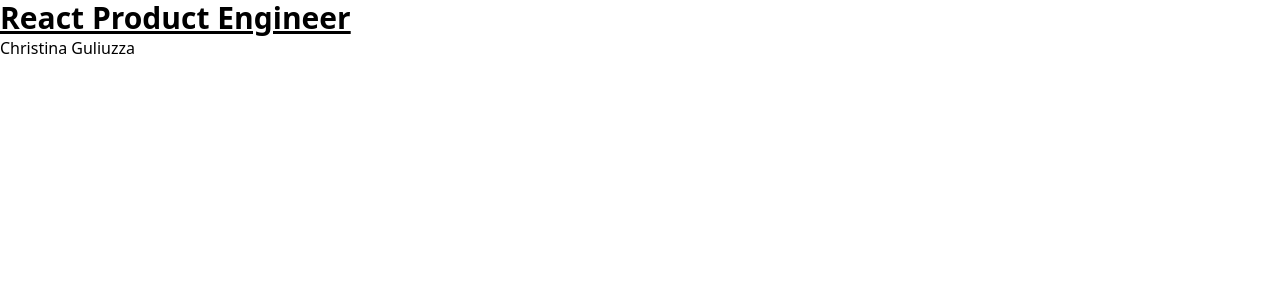
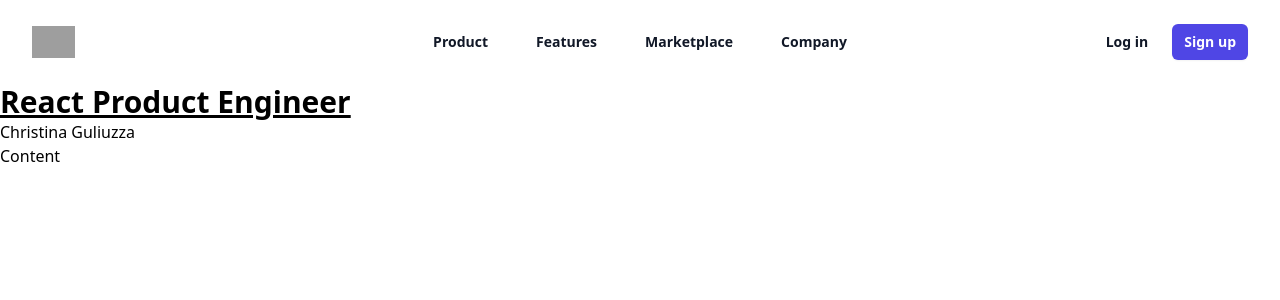
Before and after one commit to cguliuzza/tina-dev-site, a Next.js app: page / in a window 1280 px wide. Shown: the top 300 px of the page. Built offline with nearby package versions, Linux system fonts and the light colour scheme; grey boxes are pictures that could not be loaded.

Commit message:
add navbar to header

```diff
--- a/app/head.tsx
+++ b/app/head.tsx
@@ -1,7 +1,7 @@
 export default function Head() {
   return (
     <>
-      <title></title>
+      <title>Christina Guliuzza | React Product Engineer</title>
       <meta content="width=device-width, initial-scale=1" name="viewport" />
       <link rel="icon" href="/favicon.ico" />
       <link rel="stylesheet" href="https://rsms.me/inter/inter.css" />
--- a/app/page.tsx
+++ b/app/page.tsx
@@ -1,8 +1,12 @@
+import Header from '../components/Header'
+
 export default function Page() {
   return (
     <div>
+      <Header />
       <h1 className="text-3xl font-bold underline">React Product Engineer</h1>
       <h2>Christina Guliuzza</h2>
+      <div>Content</div>
     </div>
   )
 }
--- a/components/Header.tsx
+++ b/components/Header.tsx
@@ -1,11 +1,10 @@
-import HeaderLink from './HeaderLink'
+import Navbar from './Navbar'
 
 const Header = () => {
   return (
     <header>
-      This is a header
       <div>
-        <HeaderLink />
+        <Navbar />
       </div>
     </header>
   )
--- a/components/HeaderLink.tsx
+++ /dev/null
@@ -1,5 +0,0 @@
-const HeaderLink = () => {
-    return <div>Link-1</div>
-}
-
-export default HeaderLink
--- /dev/null
+++ b/components/Navbar.tsx
@@ -0,0 +1,128 @@
+'use client'
+
+import { useState } from 'react'
+import { Dialog } from '@headlessui/react'
+import { Bars3Icon, XMarkIcon } from '@heroicons/react/24/outline'
+
+const navigation = [
+  { name: 'Product', href: '#' },
+  { name: 'Features', href: '#' },
+  { name: 'Marketplace', href: '#' },
+  { name: 'Company', href: '#' },
+]
+
+export default function Navbar() {
+  const [mobileMenuOpen, setMobileMenuOpen] = useState(false)
+
+  return (
+    <header className="bg-white">
+      <nav
+        className="mx-auto flex max-w-7xl items-center justify-between gap-x-6 p-6 lg:px-8"
+        aria-label="Global"
+      >
+        <div className="flex lg:flex-1">
+          <a href="#" className="-m-1.5 p-1.5">
+            <span className="sr-only">Your Company</span>
+            <img
+              className="h-8 w-auto"
+              src="https://tailwindui.com/img/logos/mark.svg?color=indigo&shade=600"
+              alt=""
+            />
+          </a>
+        </div>
+        <div className="hidden lg:flex lg:gap-x-12">
+          {navigation.map((item) => (
+            <a
+              key={item.name}
+              href={item.href}
+              className="text-sm font-semibold leading-6 text-gray-900"
+            >
+              {item.name}
+            </a>
+          ))}
+        </div>
+        <div className="flex flex-1 items-center justify-end gap-x-6">
+          <a
+            href="#"
+            className="hidden lg:block lg:text-sm lg:font-semibold lg:leading-6 lg:text-gray-900"
+          >
+            Log in
+          </a>
+          <a
+            href="#"
+            className="rounded-md bg-indigo-600 py-2 px-3 text-sm font-semibold text-white shadow-sm hover:bg-indigo-500 focus-visible:outline focus-visible:outline-2 focus-visible:outline-offset-2 focus-visible:outline-indigo-600"
+          >
+            Sign up
+          </a>
+        </div>
+        <div className="flex lg:hidden">
+          <button
+            type="button"
+            className="-m-2.5 inline-flex items-center justify-center rounded-md p-2.5 text-gray-700"
+            onClick={() => setMobileMenuOpen(true)}
+          >
+            <span className="sr-only">Open main menu</span>
+            <Bars3Icon className="h-6 w-6" aria-hidden="true" />
+          </button>
+        </div>
+      </nav>
+      <Dialog
+        as="div"
+        className="lg:hidden"
+        open={mobileMenuOpen}
+        onClose={setMobileMenuOpen}
+      >
+        <div className="fixed inset-0 z-10" />
+        <Dialog.Panel className="fixed inset-y-0 right-0 z-10 w-full overflow-y-auto bg-white px-6 py-6 sm:max-w-sm sm:ring-1 sm:ring-gray-900/10">
+          <div className="flex items-center gap-x-6">
+            <a href="#" className="-m-1.5 p-1.5">
+              <span className="sr-only">Your Company</span>
+              <img
+                className="h-8 w-auto"
+                src="https://tailwindui.com/img/logos/mark.svg?color=indigo&shade=600"
+                alt=""
+              />
+            </a>
+            <a
+              href="#"
+              className="ml-auto rounded-md bg-indigo-600 py-2 px-3 text-sm font-semibold text-white shadow-sm hover:bg-indigo-500 focus-visible:outline focus-visible:outline-2 focus-visible:outline-offset-2 focus-visible:outline-indigo-600"
+            >
+              Sign up
+            </a>
+            <button
+              type="button"
+              className="-m-2.5 rounded-md p-2.5 text-gray-700"
+              onClick={() => setMobileMenuOpen(false)}
+            >
+              <span className="sr-only">Close menu</span>
+              <XMarkIcon className="h-6 w-6" aria-hidden="true" />
+            </button>
+          </div>
+          <div className="mt-6 flow-root">
+            <div className="-my-6 divide-y divide-gray-500/10">
+              <div className="space-y-2 py-6">
+                {navigation.map((item) => (
+                  <a
+                    key={item.name}
+                    href={item.href}
+                    className="-mx-3 block rounded-lg py-2 px-3 text-base font-semibold leading-7 text-gray-900 hover:bg-gray-50"
+                  >
+                    {item.name}
+                  </a>
+                ))}
+              </div>
+              <div className="py-6">
+                <a
+                  href="#"
+                  className="-mx-3 block rounded-lg py-2.5 px-3 text-base font-semibold leading-7 text-gray-900 hover:bg-gray-50"
+                >
+                  Log in
+                </a>
+              </div>
+            </div>
+          </div>
+        </Dialog.Panel>
+      </Dialog>
+    </header>
+  )
+}
--- a/package.json
+++ b/package.json
@@ -9,6 +9,8 @@
     "lint": "next lint"
   },
   "dependencies": {
+    "@headlessui/react": "^1.7.12",
+    "@heroicons/react": "^2.0.16",
     "@next/font": "13.0.7",
     "@types/node": "18.11.17",
     "@types/react": "18.0.26",
```
Also changed, not shown: 1 other file (tests, documents, lock files or other folders).
